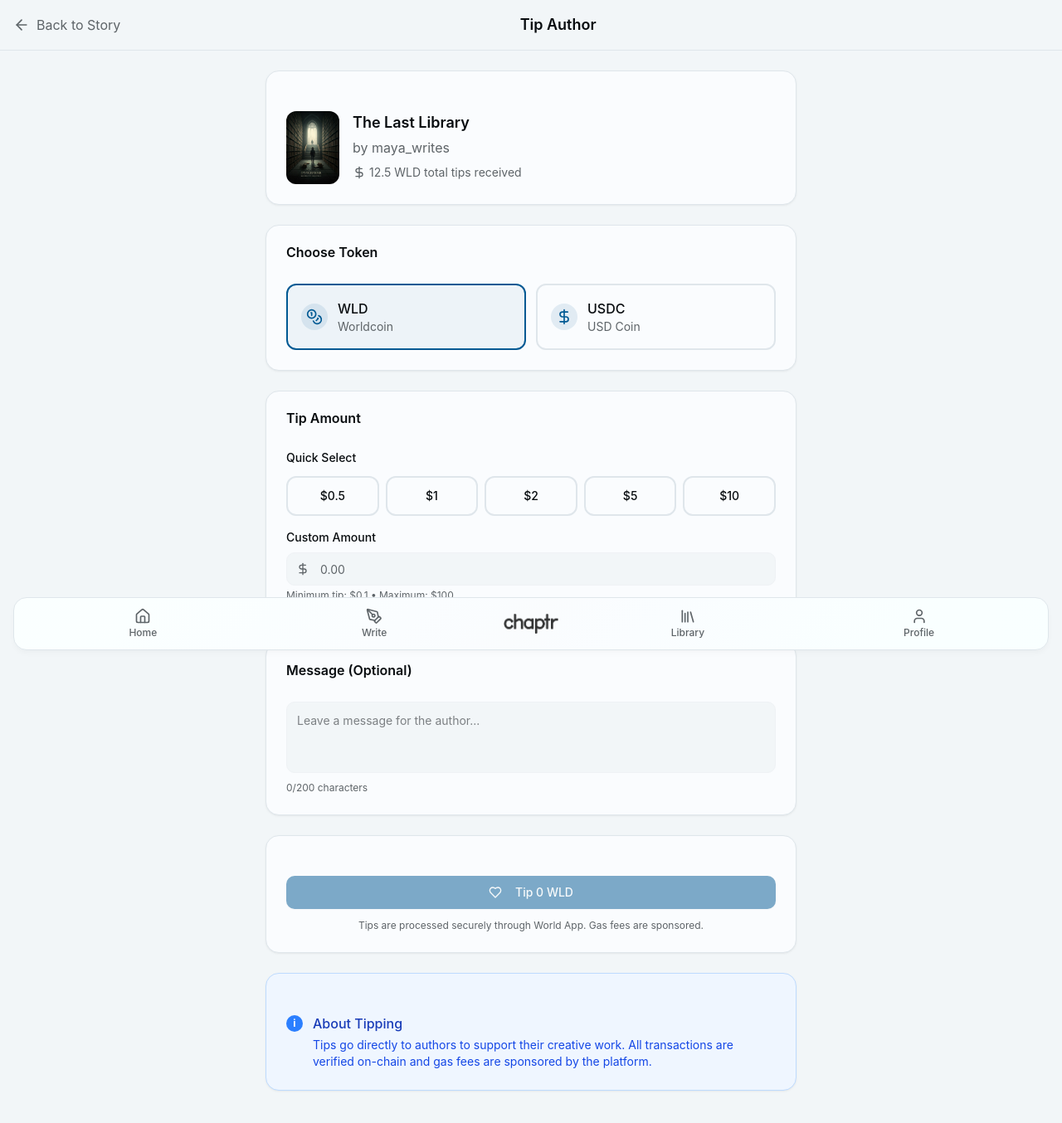
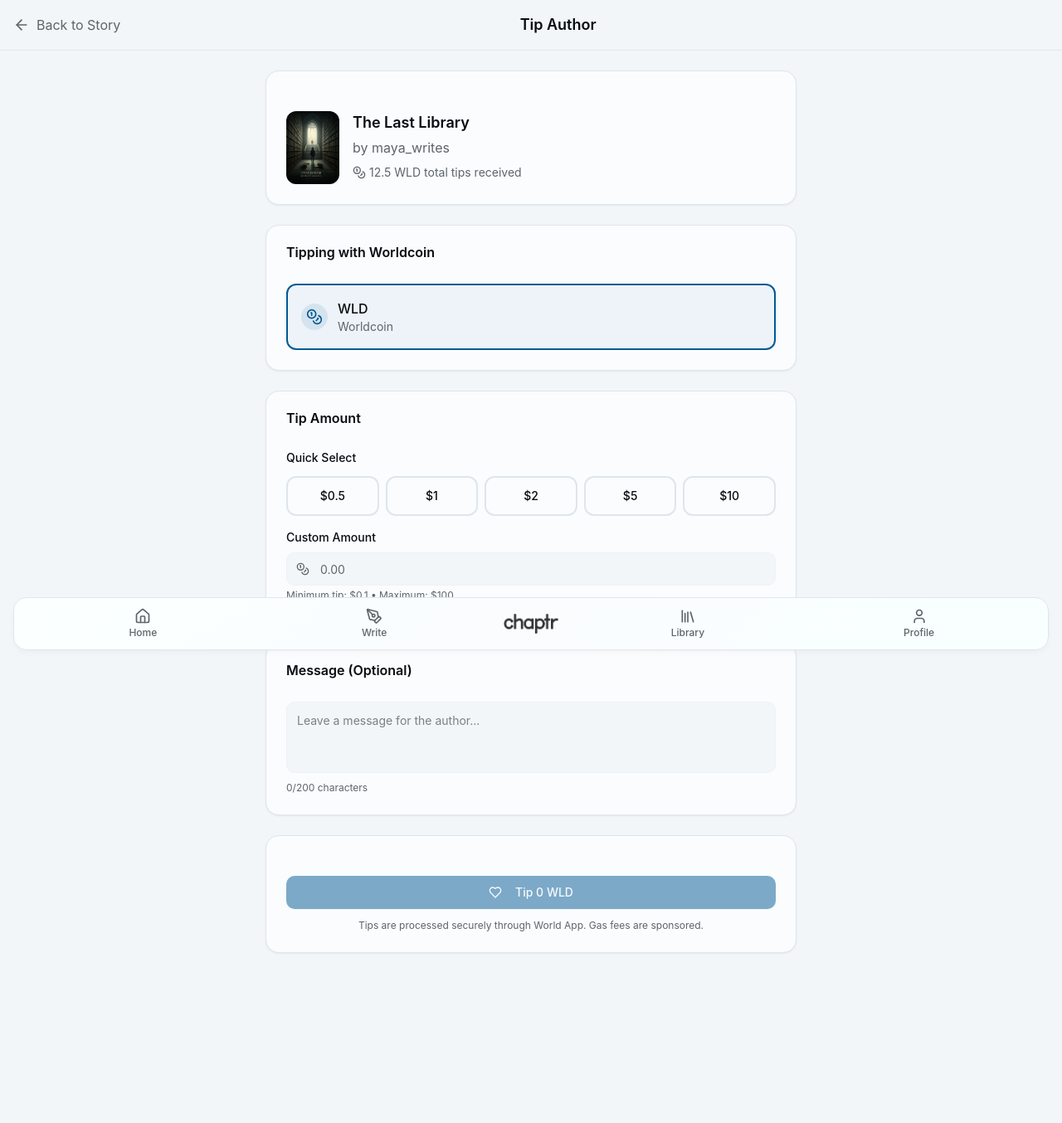
Before and after one commit to givenness/chaptr, a Next.js app: page /story/1/tip in a window 1280 px wide. Shown: the top 1354 px of the page at 83% size. After the commit the page ends 1253 px from the top, so only its background shows below. Built offline with nearby package versions, Linux system fonts and the light colour scheme.

Commit message:
Fix tipping

```diff
--- a/components/tip-page.tsx
+++ b/components/tip-page.tsx
@@ -7,7 +7,7 @@ import { Input } from "@/components/ui/input"
 import { Label } from "@/components/ui/label"
 import { useAuth } from "@/components/auth-provider"
 import { AuthPrompt } from "@/components/auth-prompt"
-import { ArrowLeft, DollarSign, Heart, Coins, AlertCircle } from "lucide-react"
+import { ArrowLeft, Heart, Coins, AlertCircle } from "lucide-react"
 import Link from "next/link"
 import { useRouter } from "next/navigation"
 import { formatCurrency } from "@/lib/currency"
@@ -40,7 +40,7 @@ const isPaymentsEnabled = () => {
 export function TipPage({ storyId }: TipPageProps) {
   const { user, pay } = useAuth()
   const router = useRouter()
-  const [selectedToken, setSelectedToken] = useState<"WLD" | "USDC">("WLD")
+  const selectedToken = "WLD"
   const [amount, setAmount] = useState("")
   const [customAmount, setCustomAmount] = useState("")
   const [isProcessing, setIsProcessing] = useState(false)
@@ -182,7 +182,7 @@ export function TipPage({ storyId }: TipPageProps) {
                 <h2 className="font-sans font-semibold text-lg text-balance mb-1">{mockStory.title}</h2>
                 <p className="text-muted-foreground mb-2">by {mockStory.author}</p>
                 <div className="flex items-center gap-1 text-sm text-muted-foreground">
-                  <DollarSign className="h-4 w-4" />
+                  <Coins className="h-4 w-4" />
                   <span>{mockStory.totalTips} WLD total tips received</span>
                 </div>
               </div>
@@ -193,16 +193,10 @@ export function TipPage({ storyId }: TipPageProps) {
         {/* Token Selection */}
         <Card className="mb-6">
           <CardHeader>
-            <CardTitle className="font-sans">Choose Token</CardTitle>
+            <CardTitle className="font-sans">Tipping with Worldcoin</CardTitle>
           </CardHeader>
           <CardContent>
-            <div className="grid grid-cols-2 gap-3">
-              <button
-                onClick={() => setSelectedToken("WLD")}
-                className={`p-4 rounded-lg border-2 transition-colors ${
-                  selectedToken === "WLD" ? "border-primary bg-primary/5" : "border-border hover:border-border/80"
-                }`}
-              >
+            <div className="p-4 rounded-lg border-2 border-primary bg-primary/5">
               <div className="flex items-center gap-3">
                 <div className="h-8 w-8 rounded-full bg-primary/10 flex items-center justify-center">
                   <Coins className="h-5 w-5 text-primary" />
@@ -212,24 +206,6 @@ export function TipPage({ storyId }: TipPageProps) {
                   <p className="text-sm text-muted-foreground">Worldcoin</p>
                 </div>
               </div>
-              </button>
-
-              <button
-                onClick={() => setSelectedToken("USDC")}
-                className={`p-4 rounded-lg border-2 transition-colors ${
-                  selectedToken === "USDC" ? "border-primary bg-primary/5" : "border-border hover:border-border/80"
-                }`}
-              >
-                <div className="flex items-center gap-3">
-                  <div className="h-8 w-8 rounded-full bg-primary/10 flex items-center justify-center">
-                    <DollarSign className="h-5 w-5 text-primary" />
-                  </div>
-                  <div className="text-left">
-                    <p className="font-medium">USDC</p>
-                    <p className="text-sm text-muted-foreground">USD Coin</p>
-                  </div>
-                </div>
-              </button>
             </div>
           </CardContent>
         </Card>
@@ -266,7 +242,7 @@ export function TipPage({ storyId }: TipPageProps) {
                 Custom Amount
               </Label>
               <div className="relative">
-                <DollarSign className="absolute left-3 top-1/2 transform -translate-y-1/2 h-4 w-4 text-muted-foreground" />
+                <Coins className="absolute left-3 top-1/2 transform -translate-y-1/2 h-4 w-4 text-muted-foreground" />
                 <Input
                   id="custom-amount"
                   type="number"
@@ -332,23 +308,6 @@ export function TipPage({ storyId }: TipPageProps) {
           </CardContent>
         </Card>
 
-        {/* Info Card */}
-        <Card className="mt-6 border-blue-200 bg-blue-50 dark:border-blue-800 dark:bg-blue-950">
-          <CardContent className="pt-6">
-            <div className="flex items-start gap-3">
-              <div className="h-5 w-5 rounded-full bg-blue-500 flex items-center justify-center flex-shrink-0 mt-0.5">
-                <span className="text-xs text-white font-bold">i</span>
-              </div>
-              <div>
-                <h4 className="font-medium text-blue-800 dark:text-blue-200 mb-1">About Tipping</h4>
-                <p className="text-sm text-blue-700 dark:text-blue-300">
-                  Tips go directly to authors to support their creative work. All transactions are verified on-chain and
-                  gas fees are sponsored by the platform.
-                </p>
-              </div>
-            </div>
-          </CardContent>
-        </Card>
       </div>
     </div>
   )
```
Lines whose indentation alone changed are shown as unchanged.
